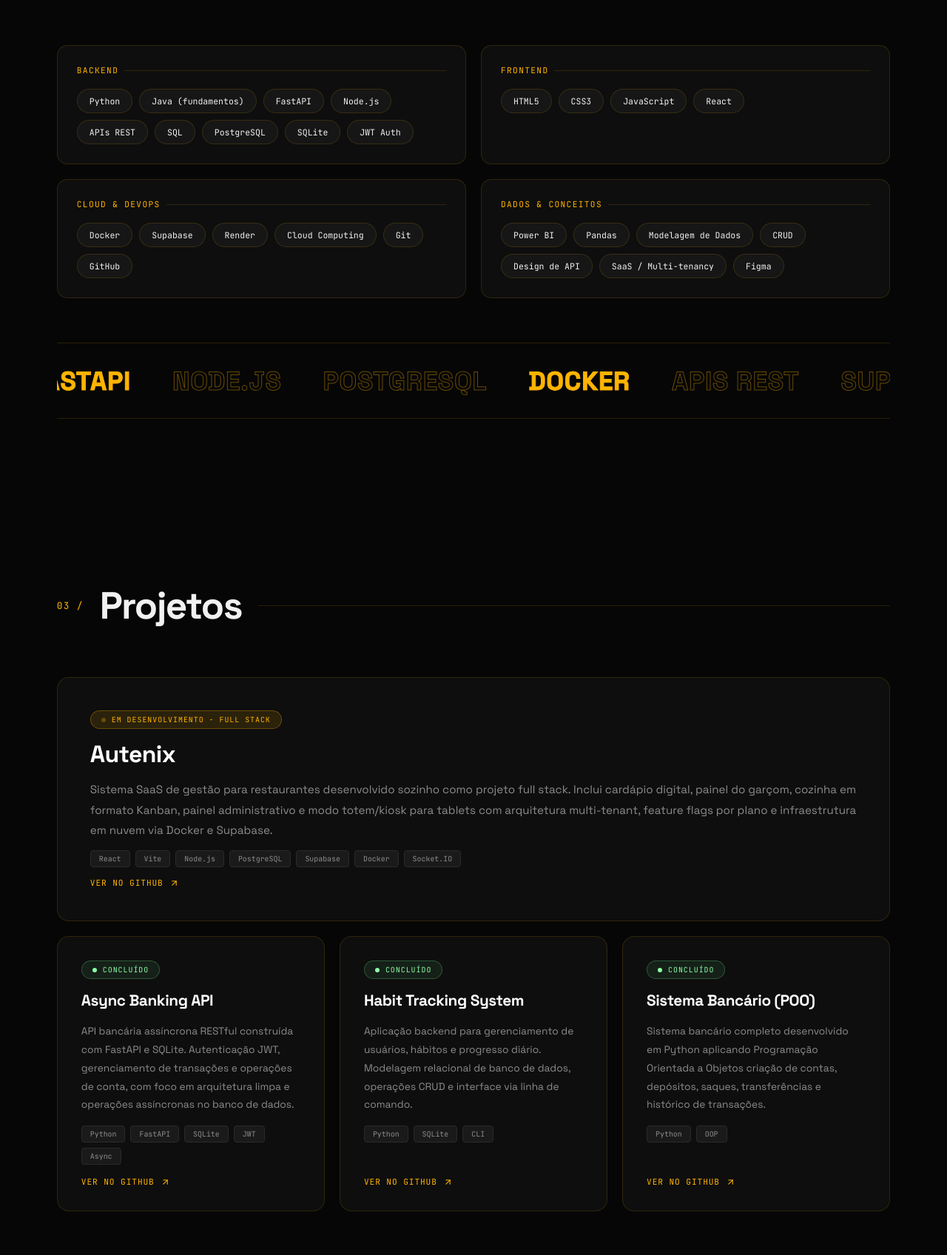
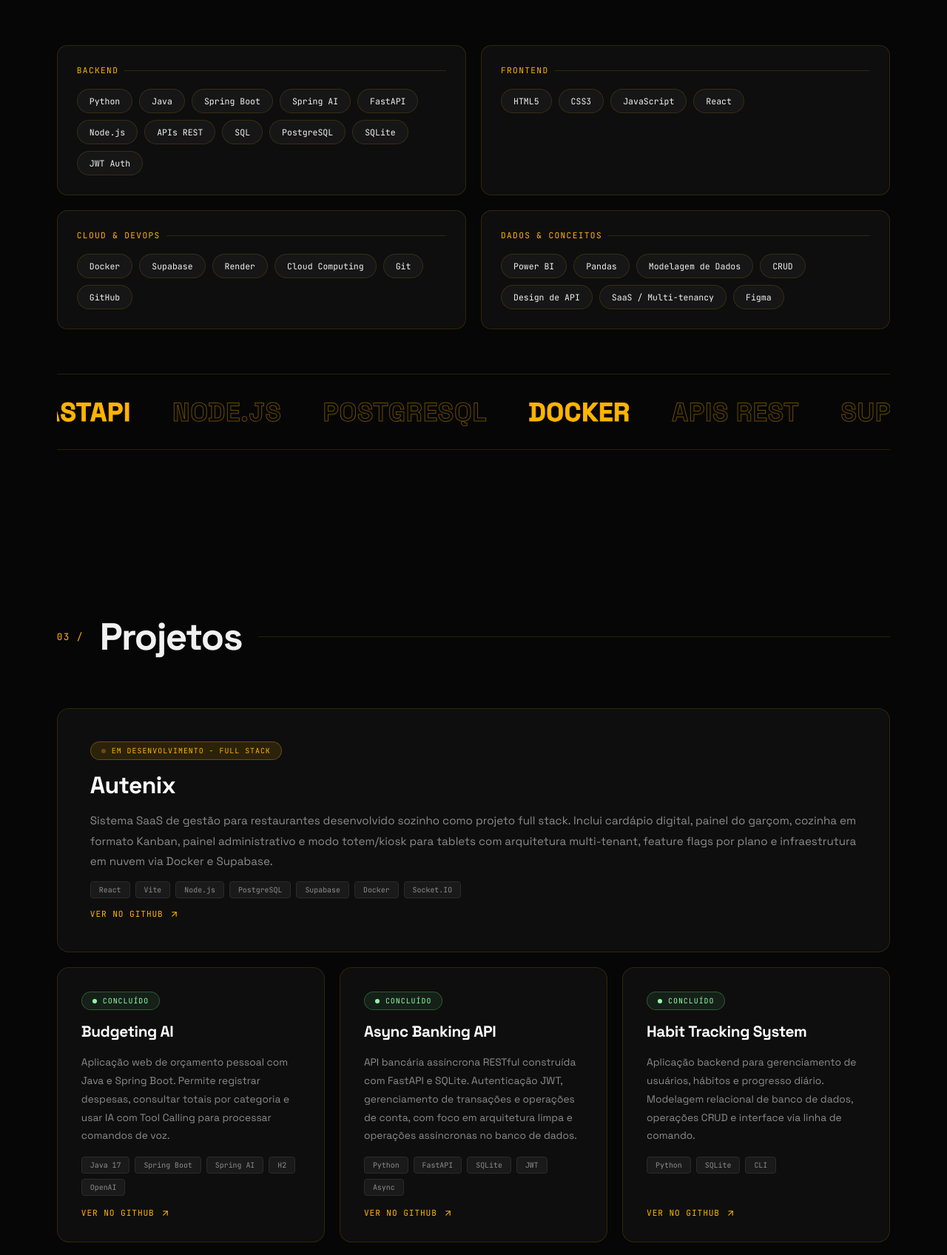
Before and after one commit to lipesoft/portifolio, a plain HTML site: page index.html in a window 1280 px wide. Shown: the part 1880-3576 px from the top of the page at 74% size. Drawn offline with Linux system fonts and the light colour scheme.

Commit message:
feat: atualiza portfólio com projeto Spring AI

```diff
--- a/index.html
+++ b/index.html
@@ -1015,11 +1015,11 @@
 
         <div class="stats-grid">
           <div class="stat-card reveal">
-            <div class="stat-num" data-target="4">0</div>
+            <div class="stat-num" data-target="5">0</div>
             <div class="stat-label">Projetos no GitHub</div>
           </div>
           <div class="stat-card reveal">
-            <div class="stat-num" data-target="10">0</div>
+            <div class="stat-num" data-target="11">0</div>
             <div class="stat-label">Certificações</div>
           </div>
           <div class="stat-card reveal">
@@ -1049,7 +1049,9 @@
           <div class="skill-category-title">Backend</div>
           <div class="skill-list">
             <span class="skill-pill">Python</span>
-            <span class="skill-pill">Java (fundamentos)</span>
+            <span class="skill-pill">Java</span>
+            <span class="skill-pill">Spring Boot</span>
+            <span class="skill-pill">Spring AI</span>
             <span class="skill-pill">FastAPI</span>
             <span class="skill-pill">Node.js</span>
             <span class="skill-pill">APIs REST</span>
@@ -1162,6 +1164,25 @@
         <!-- BANK API -->
         <div class="project-card reveal">
           <span class="project-status status-done"><span class="status-dot"></span> Concluído</span>
+          <h3>Budgeting AI</h3>
+          <p class="project-desc">
+            Aplicação web de orçamento pessoal com Java e Spring Boot. Permite registrar despesas, consultar totais por categoria e usar IA com Tool Calling para processar comandos de voz.
+          </p>
+          <div class="tech-chips">
+            <span class="tech-chip">Java 17</span>
+            <span class="tech-chip">Spring Boot</span>
+            <span class="tech-chip">Spring AI</span>
+            <span class="tech-chip">H2</span>
+            <span class="tech-chip">OpenAI</span>
+          </div>
+          <a href="https://github.com/lipesoft/budgeting-ai-dio" target="_blank" class="project-link">
+            Ver no GitHub
+            <svg viewBox="0 0 24 24" fill="none" stroke="currentColor" stroke-width="2" stroke-linecap="round" stroke-linejoin="round"><path d="M7 17 17 7"/><path d="M7 7h10v10"/></svg>
+          </a>
+        </div>
+
+        <div class="project-card reveal">
+          <span class="project-status status-done"><span class="status-dot"></span> Concluído</span>
           <h3>Async Banking API</h3>
           <p class="project-desc">
             API bancária assíncrona RESTful construída com FastAPI e SQLite. Autenticação JWT, gerenciamento de
@@ -1231,6 +1252,16 @@
       </div>
 
       <div class="certs-grid">
+        <div class="cert-card reveal">
+          <div class="cert-icon">
+            <svg viewBox="0 0 24 24" fill="none" stroke="currentColor" stroke-width="2" stroke-linecap="round" stroke-linejoin="round"><circle cx="12" cy="8" r="6"/><path d="M9 14 7.5 21 12 18.5 16.5 21 15 14"/></svg>
+          </div>
+          <div class="cert-info">
+            <strong>Itaú - Java com Inteligência Artificial</strong>
+            <span>DIO - Java, Spring Boot e Spring AI</span>
+          </div>
+        </div>
+
         <div class="cert-card reveal">
           <div class="cert-icon">
             <svg viewBox="0 0 24 24" fill="none" stroke="currentColor" stroke-width="2" stroke-linecap="round" stroke-linejoin="round"><circle cx="12" cy="8" r="6"/><path d="M9 14 7.5 21 12 18.5 16.5 21 15 14"/></svg>
@@ -1382,6 +1413,7 @@
       "Python & FastAPI",
       "Node.js & APIs REST",
       "Cloud Computing",
+      "Java & Spring Boot",
       "Soluções SaaS"
     ];
     let roleIndex = 0, charIndex = 0, deleting = false;
```
Also changed, not shown: 1 other file.
